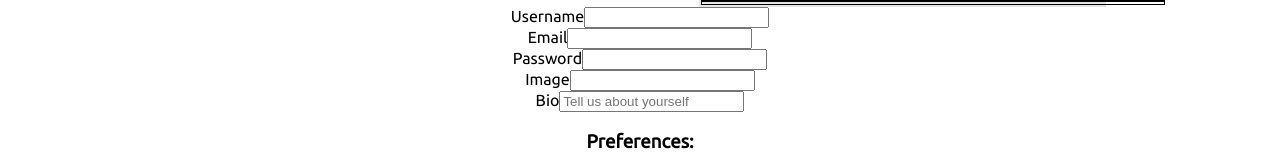
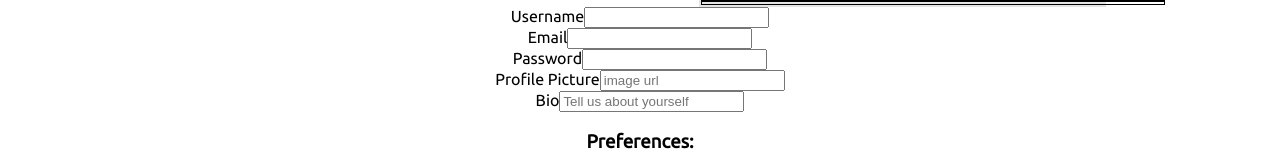
Before and after one commit to lenelow/fitness-friends, a React (Create React App) app: page / in a window 1280 px wide. Shown: the part 595-755 px from the top of the page. Built offline with nearby package versions, Linux system fonts and the light colour scheme; a web font is replaced by a local one.

Commit message:
made edits to signup and login forms

```diff
--- a/src/components/Login.js
+++ b/src/components/Login.js
@@ -5,7 +5,7 @@ class Login extends Component {
   render() {
     return (
       <div>
-        <h1 className="login">Log In</h1>
+        <h1 className="loginForm">Log In</h1>
         <form>
           <input
             className="loginInfo"
--- a/src/components/SignUp.js
+++ b/src/components/SignUp.js
@@ -3,7 +3,7 @@ import React, { Component } from "react";
 class SignUp extends Component {
   render() {
     return (
-      <div className="form">
+      <div className="signupForm" action="/users/signup" method="post">
         <div>
           <label htmlFor="username">Username</label>
           <input
@@ -25,8 +25,13 @@ class SignUp extends Component {
           />
         </div>
         <div>
-          <label htmlFor="image">Image</label>
-          <input type="text" name="image" onChange={this.props.handleInput} />
+          <label htmlFor="image">Profile Picture</label>
+          <input
+            type="text"
+            name="image"
+            placeholder="image url"
+            onChange={this.props.handleInput}
+          />
         </div>
         <div>
           <label htmlFor="bio">Bio</label>
```
